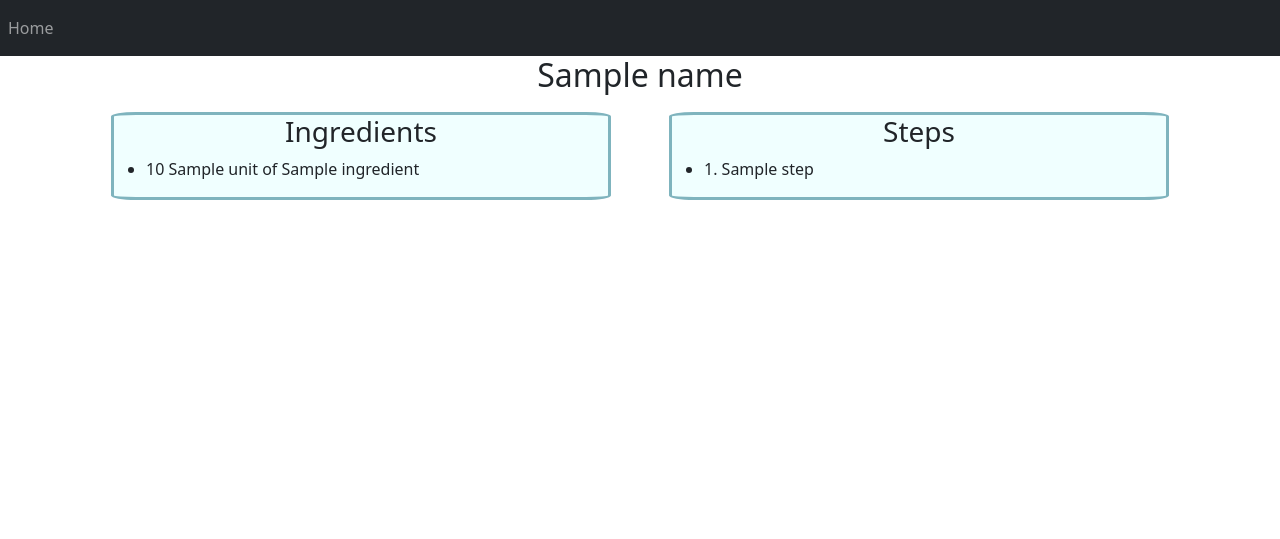
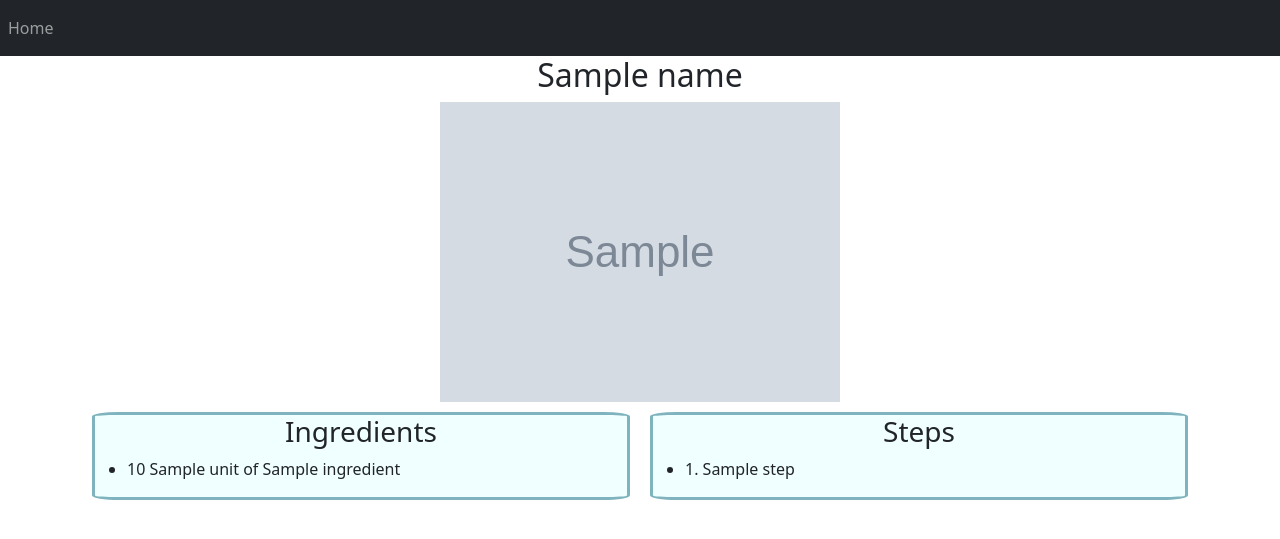
Before and after one commit to waqaspathan00/recipe-finder, a Flask app: template website/templates/recipe.html in a window 1280 px wide. Shown: the top 539 px of the page. Run offline with Flask 2, Linux system fonts and the light colour scheme; the template is opened without the code that fills it: most values are stand-ins (such as "Sample title", 1, 10 or a date in 2020); grey boxes marked "Sample" are stand-in pictures; some libraries are stand-ins or nearby versions.

Commit message:
added images to food results

```diff
--- a/helpers/recipe.py
+++ b/helpers/recipe.py
@@ -11,11 +11,14 @@ def get_foods(food):
     r = requests.get(url)
     food_data = json.loads(r.text)["results"]
 
+    print(food_data)
+
     foods = []
     for row in food_data:
         food_name = row["title"]
         food_id = row["id"]
-        foods.append({"name": food_name, "id": food_id})
+        food_image = row["image"]
+        foods.append({"name": food_name, "id": food_id, "image": food_image})
 
     return foods
 
--- a/website/controllers/recipe_controller.py
+++ b/website/controllers/recipe_controller.py
@@ -2,8 +2,6 @@
 
 from flask import render_template, request, session
 from helpers.recipe import get_foods, get_ingredients, get_steps
-
-SPOONACULAR_KEY = "a8529c104d8749b4a19488d0fd654353"
 
 class RecipeController:
     """ handle get and post requests concerning food recipes on homepage """
@@ -33,10 +31,11 @@ class RecipeController:
         # get the data of the food clicked by user from session
         food = eval(request.args['type'])
         name = food["name"]
+        image = food["image"]
 
         # get ingredients for the first food
         ingredients = get_ingredients(food["id"])
 
         # get steps for the first food
         steps = get_steps(food["id"])
-        return render_template("recipe.html", name=name, ingredients=ingredients, steps=steps)
+        return render_template("recipe.html", name=name, image=image, ingredients=ingredients, steps=steps)
--- a/website/static/css/style.css
+++ b/website/static/css/style.css
@@ -8,7 +8,7 @@ body{
 }
 
 .flexbox-item{
-    width: 500px;
+    width: 650px;
     margin: 10px;
     border: 3px solid #7fb4be;
     background-color: #F0FFFF;
--- a/website/templates/home.html
+++ b/website/templates/home.html
@@ -14,13 +14,15 @@
         </form>
     </div>
 
+    <h3 class="title">Foods</h3>
+
     {# first 10 food results by name #}
     <div class="flexbox-container">
         {% if foods %}
-            <h3 class="title">Foods</h3>
             <ul>
                 {% for food in foods %}
                     <li class="flexbox-item">
+                        <img src="{{ food["image"] }}">
                         <a href="{{url_for('views.recipe', type=food)}}">
                             {{ food["name"] }}
                         </a>
--- a/website/templates/recipe.html
+++ b/website/templates/recipe.html
@@ -5,6 +5,10 @@
     {# name of food #}
     <div class="flexbox-container">
         <h2>{{ name }}</h2>
+    </div>
+
+    <div class="flexbox-container">
+        <img src="{{ image }}">
     </div>
 
     <div class="flexbox-container">
```
